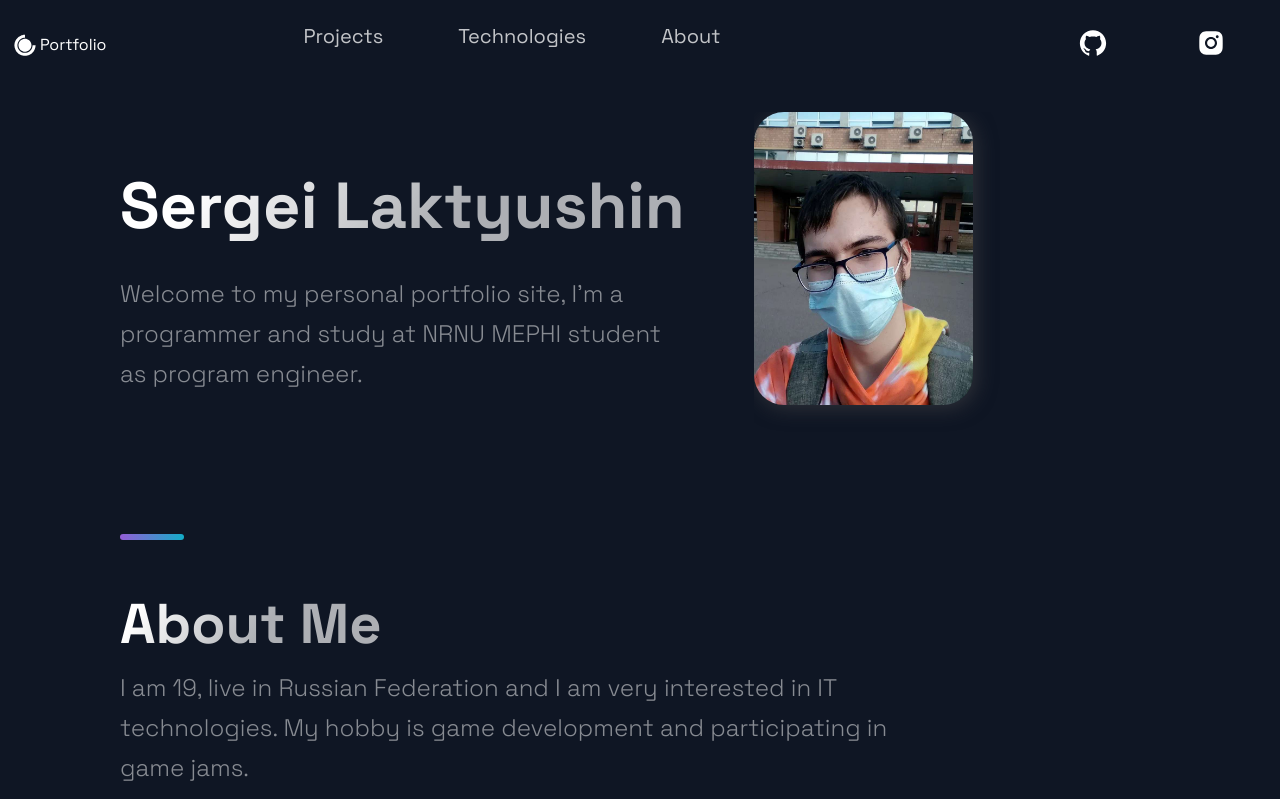
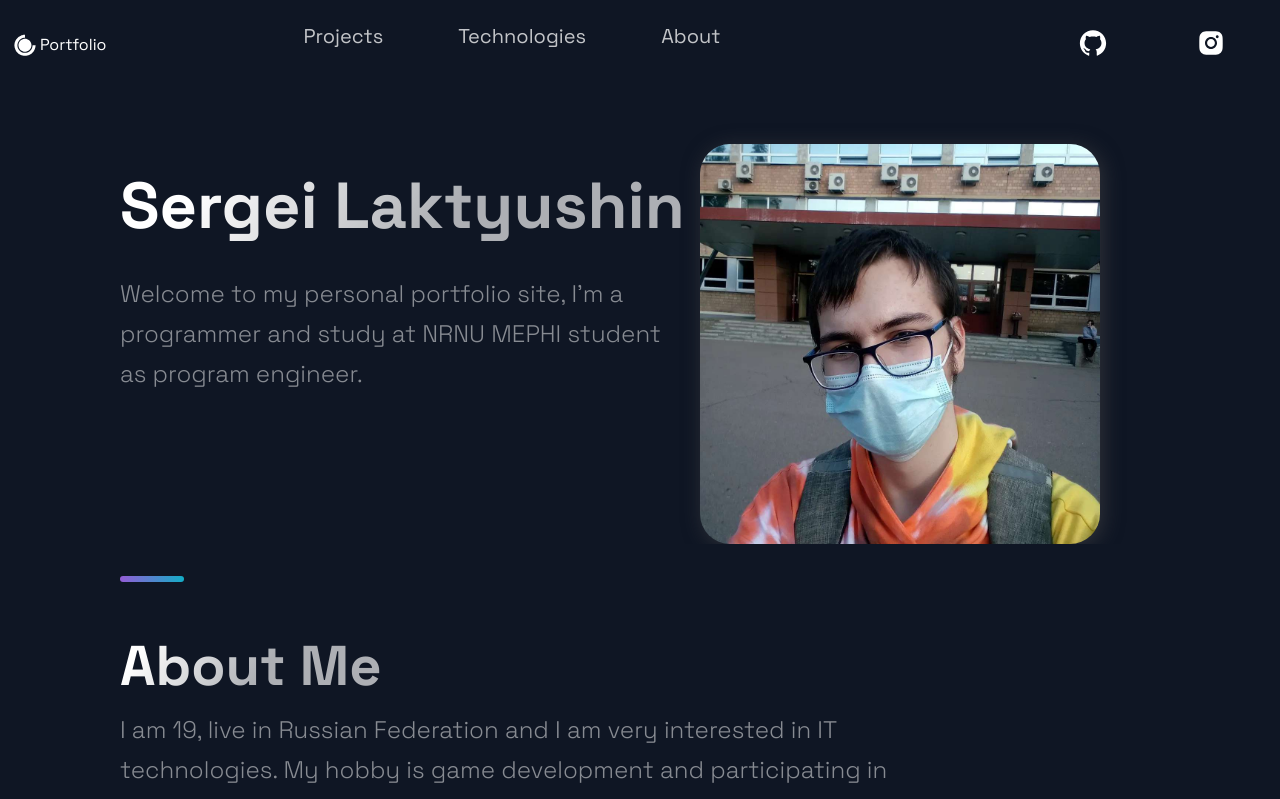
Before and after one commit to lokt02/portfolio, a Next.js app: page / in a window 1280 px wide. Shown: the top 799 px of the page. Built offline with nearby package versions, Linux system fonts and the light colour scheme.

Commit message:
fixed bug

```diff
--- a/src/components/Hero/Hero.js
+++ b/src/components/Hero/Hero.js
@@ -15,9 +15,9 @@ const Hero = (props) => (
         </SectionText>
       </LeftSection>
     </Section>
-    <Section row nopadding>
+      <Section>
         <Img src={'/images/foto.jpg'} />
-    </Section>
+      </Section>
   </>
 );
 
--- a/src/components/Hero/HeroStyles.js
+++ b/src/components/Hero/HeroStyles.js
@@ -1,12 +1,14 @@
 import styled from 'styled-components';
 
 export const Img = styled.img`
-  width:75%;
-  height:75%;
+  width: 400px;
   object-fit: cover;
   overflow: hidden;
   box-shadow: 3px 3px 20px rgba(80, 78, 78, 0.5);
   border-radius:3rem;
+  @media screen and (max-width: 1130px) {
+    opacity: 0;
+  }
 `
 
 export const LeftSection = styled.div`
--- a/src/components/TimeLine/TimeLine.js
+++ b/src/components/TimeLine/TimeLine.js
@@ -5,13 +5,6 @@ import { Section, SectionDivider, SectionText, SectionTitle } from '../../styles
 import { Education, Age } from '../../constants/constants';
 
 const Timeline = () => {
-  useEffect(() => {
-    const handleResize = () => {
-      scroll(carouselRef.current, 0);
-    }
-
-    window.addEventListener('resize', handleResize);
-  }, []);
 
   return (
     <Section id="about">
```
